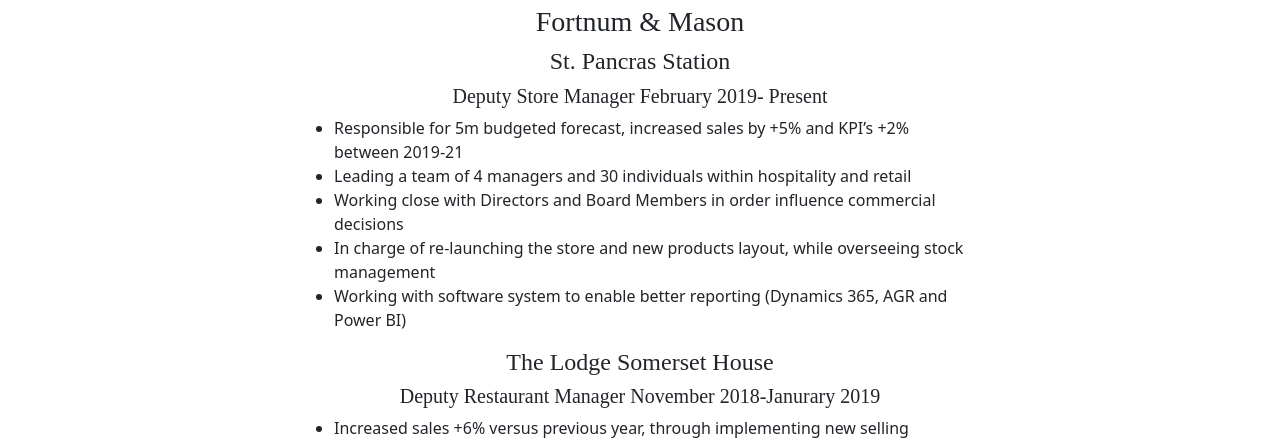
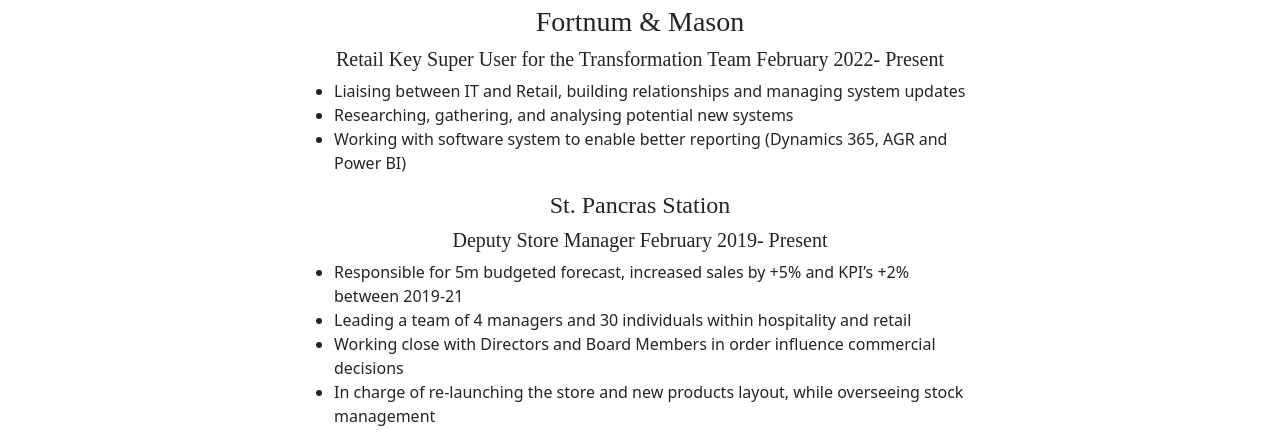
Before and after one commit to Veronika1007/Project-Portfolio, a plain HTML site: page cv.html in a window 1280 px wide. Shown: the part 310-751 px from the top of the page. Drawn offline with nearby package versions, Linux system fonts and the light colour scheme; a web font is replaced by a local one.

Commit message:
CV- updating latest job and certification

```diff
--- a/cv.html
+++ b/cv.html
@@ -93,6 +93,21 @@
         <div class="col-md">
           <h2 class="mt-3">WORK EXPERIENCE</h2>
           <h3>Fortnum & Mason</h3>
+          <h5>
+            Retail Key Super User for the Transformation Team February 2022-
+            Present
+          </h5>
+          <ul>
+            <li>
+              Liaising between IT and Retail, building relationships and
+              managing system updates
+            </li>
+            <li>Researching, gathering, and analysing potential new systems</li>
+            <li>
+              Working with software system to enable better reporting (Dynamics
+              365, AGR and Power BI)
+            </li>
+          </ul>
           <h4>St. Pancras Station</h4>
           <h5>Deputy Store Manager February 2019- Present</h5>
           <ul>
@@ -111,10 +126,6 @@
             <li>
               In charge of re-launching the store and new products layout, while
               overseeing stock management
-            </li>
-            <li>
-              Working with software system to enable better reporting (Dynamics
-              365, AGR and Power BI)
             </li>
           </ul>
           <h4>The Lodge Somerset House</h4>
@@ -191,6 +202,10 @@
           <h3 class="mt-4">EDUCATION AND QUALIFICATION</h3>
           <ul>
             <li>
+              SheCodes - 2021-2022 Introduction to Coding, Front-End
+              Development, and Responsive Web Development
+            </li>
+            <li>
               Wines & Spirits Education Trust Level 2 - 2020 Level 2: Tea
               Sommelier at UK
             </li>
```
Also changed, not shown: about.html (+1 -1 lines), work.html (+2 -2 lines), 1 other file.
